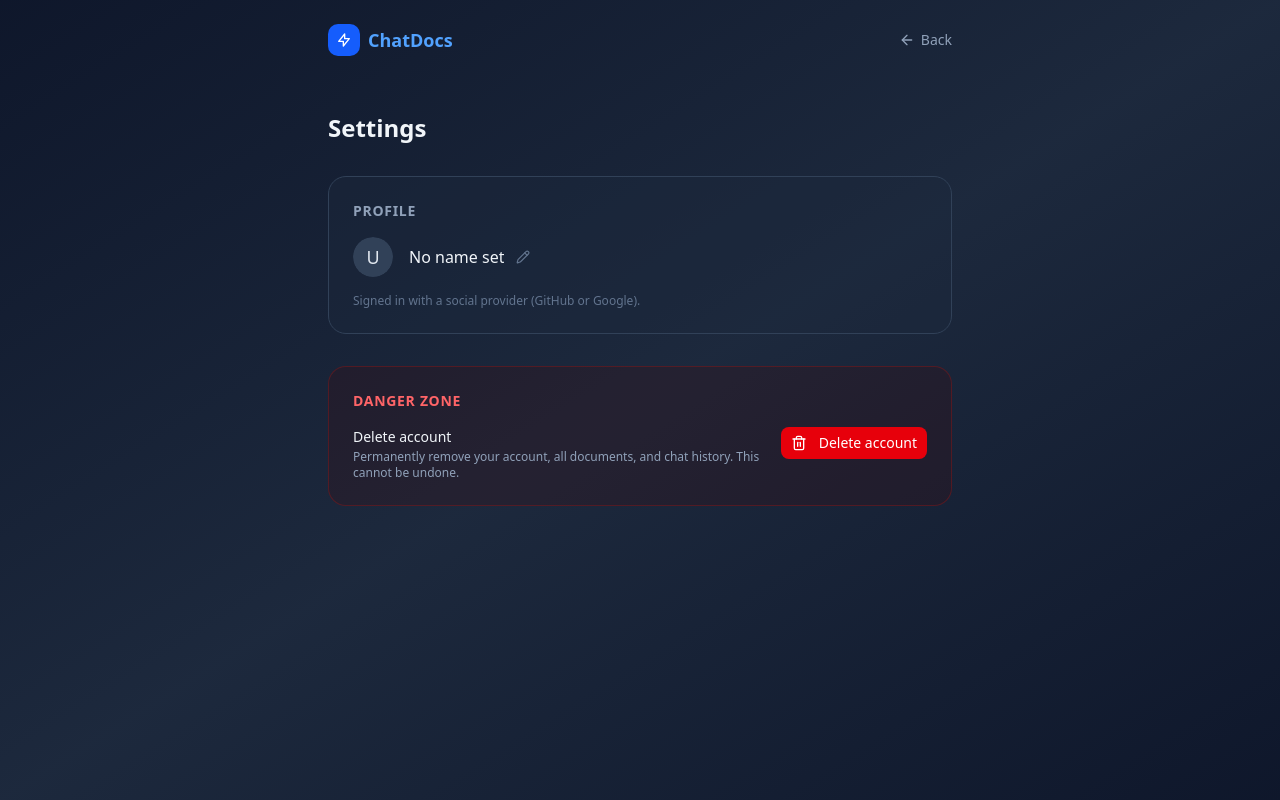
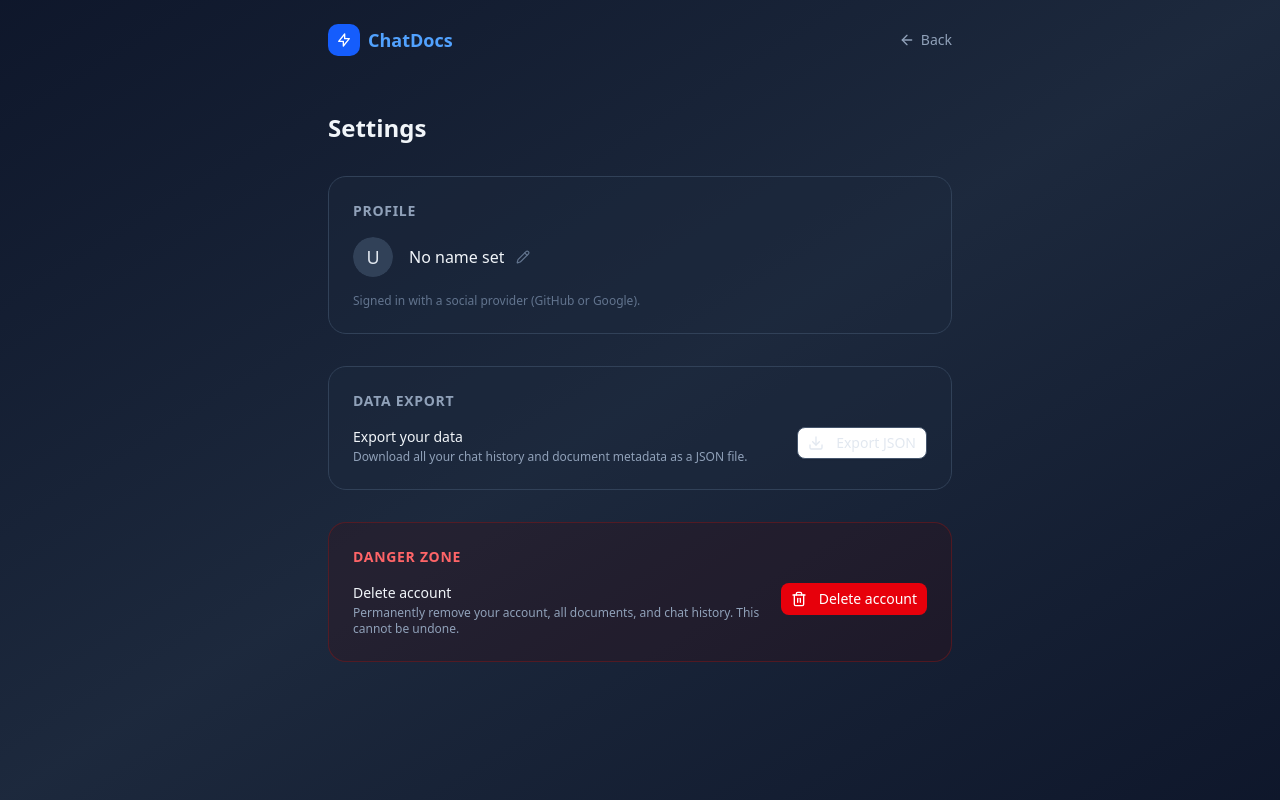
Before and after one commit to earthddx/next-rag, a Next.js app: page /settings in a window 1280 px wide. Built offline with nearby package versions, Linux system fonts and the light colour scheme; no server answers; the database is empty; sample sign-in values are in the browser's storage.

Commit message:
export json file of history of convo

```diff
--- /dev/null
+++ b/app/api/user/export/route.ts
@@ -0,0 +1,69 @@
+import { NextResponse } from "next/server";
+import { getServerSession } from "next-auth";
+import { authConfig } from "@/lib/auth";
+import { prisma } from "@/lib/prisma";
+
+export async function GET() {
+    const session = await getServerSession(authConfig);
+    if (!session?.user?.id) {
+        return NextResponse.json({ error: "Unauthorized" }, { status: 401 });
+    }
+
+    const userId = (session.user as any).id as string;
+
+    const [user, chatSessions, documents] = await Promise.all([
+        prisma.user.findUnique({
+            where: { id: userId },
+            select: { id: true, name: true, email: true, createdAt: true },
+        }),
+        prisma.chatSession.findMany({
+            where: { userId },
+            orderBy: { createdAt: "asc" },
+            select: {
+                id: true,
+                title: true,
+                createdAt: true,
+                updatedAt: true,
+                messages: {
+                    orderBy: { createdAt: "asc" },
+                    select: {
+                        id: true,
+                        role: true,
+                        content: true,
+                        createdAt: true,
+                    },
+                },
+            },
+        }),
+        prisma.document.findMany({
+            where: { userId },
+            orderBy: { uploadedAt: "asc" },
+            select: {
+                id: true,
+                fileName: true,
+                fileType: true,
+                fileSize: true,
+                status: true,
+                uploadedAt: true,
+                processedAt: true,
+            },
+        }),
+    ]);
+
+    const payload = {
+        exportedAt: new Date().toISOString(),
+        user,
+        chatSessions,
+        documents,
+    };
+
+    const json = JSON.stringify(payload, null, 2);
+    const filename = `chatdocs-export-${new Date().toISOString().slice(0, 10)}.json`;
+
+    return new NextResponse(json, {
+        headers: {
+            "Content-Type": "application/json",
+            "Content-Disposition": `attachment; filename="${filename}"`,
+        },
+    });
+}
--- a/components/custom/settings-client.tsx
+++ b/components/custom/settings-client.tsx
@@ -4,7 +4,8 @@ import { useState, useRef } from "react";
 import { useRouter } from "next/navigation";
 import { signOut } from "next-auth/react";
 import Link from "next/link";
-import { ArrowLeft, Trash2, Check, Pencil, X, Camera } from "lucide-react";
+import { ArrowLeft, Trash2, Check, Pencil, X, Camera, Download } from "lucide-react";
+import { toast } from "sonner";
 import LogoBrand from "@/components/custom/logo-brand";
 import { Avatar, AvatarImage, AvatarFallback } from "@/components/ui/avatar";
 import { Button } from "@/components/ui/button";
@@ -31,6 +32,7 @@ export default function SettingsClient({
     const router = useRouter();
     const [deleteOpen, setDeleteOpen] = useState(false);
     const [deleting, setDeleting] = useState(false);
+    const [exporting, setExporting] = useState(false);
     const [displayName, setDisplayName] = useState(userName ?? "");
     const [editingName, setEditingName] = useState(false);
     const [nameInput, setNameInput] = useState(userName ?? "");
@@ -89,6 +91,29 @@ export default function SettingsClient({
         setNameInput(displayName);
         setNameError("");
         setEditingName(false);
+    }
+
+    async function handleExport() {
+        setExporting(true);
+        try {
+            const res = await fetch("/api/user/export");
+            if (!res.ok) {
+                toast.error("Export failed", { description: "Something went wrong. Please try again." });
+                return;
+            }
+            const blob = await res.blob();
+            const url = URL.createObjectURL(blob);
+            const a = document.createElement("a");
+            a.href = url;
+            a.download = res.headers.get("Content-Disposition")?.match(/filename="(.+)"/)?.[1] ?? "export.json";
+            a.click();
+            URL.revokeObjectURL(url);
+            toast.success("Export ready", { description: "Your data has been downloaded." });
+        } catch {
+            toast.error("Export failed", { description: "Something went wrong. Please try again." });
+        } finally {
+            setExporting(false);
+        }
     }
 
     async function handleDeleteAccount() {
@@ -226,12 +251,37 @@ export default function SettingsClient({
                     </p>
                 </section>
 
+                {/* Export data */}
+                <section className="rounded-2xl border border-slate-700 bg-slate-800/40 p-6 space-y-4">
+                    <h2 className="text-sm font-semibold uppercase tracking-wider text-slate-400">
+                        Data Export
+                    </h2>
+                    <div className="flex flex-col sm:flex-row items-start justify-between gap-4">
+                        <div>
+                            <p className="text-sm font-medium text-slate-100">Export your data</p>
+                            <p className="text-xs text-slate-400 mt-0.5">
+                                Download all your chat history and document metadata as a JSON file.
+                            </p>
+                        </div>
+                        <Button
+                            variant="outline"
+                            size="sm"
+                            className="shrink-0 border-slate-600 text-slate-200 hover:bg-slate-700"
+                            onClick={handleExport}
+                            disabled={exporting}
+                        >
+                            <Download className="size-4 mr-1.5" />
+                            {exporting ? "Exporting…" : "Export JSON"}
+                        </Button>
+                    </div>
+                </section>
+
                 {/* Danger zone */}
                 <section className="rounded-2xl border border-red-900/50 bg-red-950/20 p-6 space-y-4">
                     <h2 className="text-sm font-semibold uppercase tracking-wider text-red-400">
                         Danger Zone
                     </h2>
-                    <div className="flex items-start justify-between gap-4">
+                    <div className="flex flex-col sm:flex-row items-start justify-between gap-4">
                         <div>
                             <p className="text-sm font-medium text-slate-100">Delete account</p>
                             <p className="text-xs text-slate-400 mt-0.5">
```
